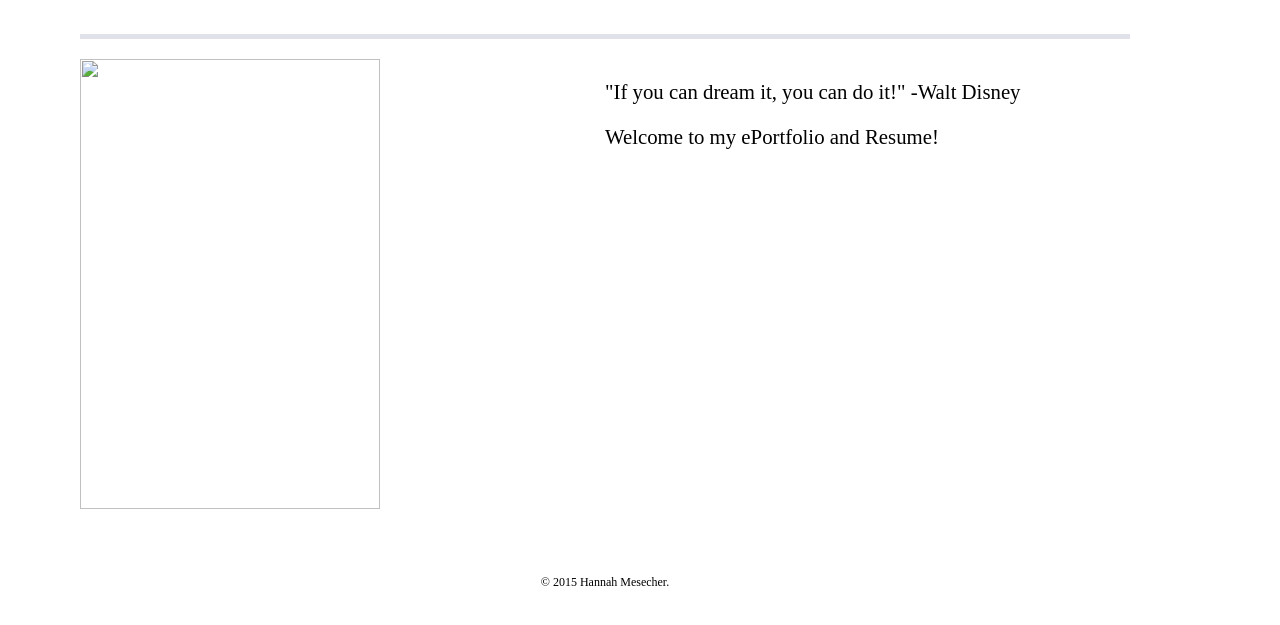
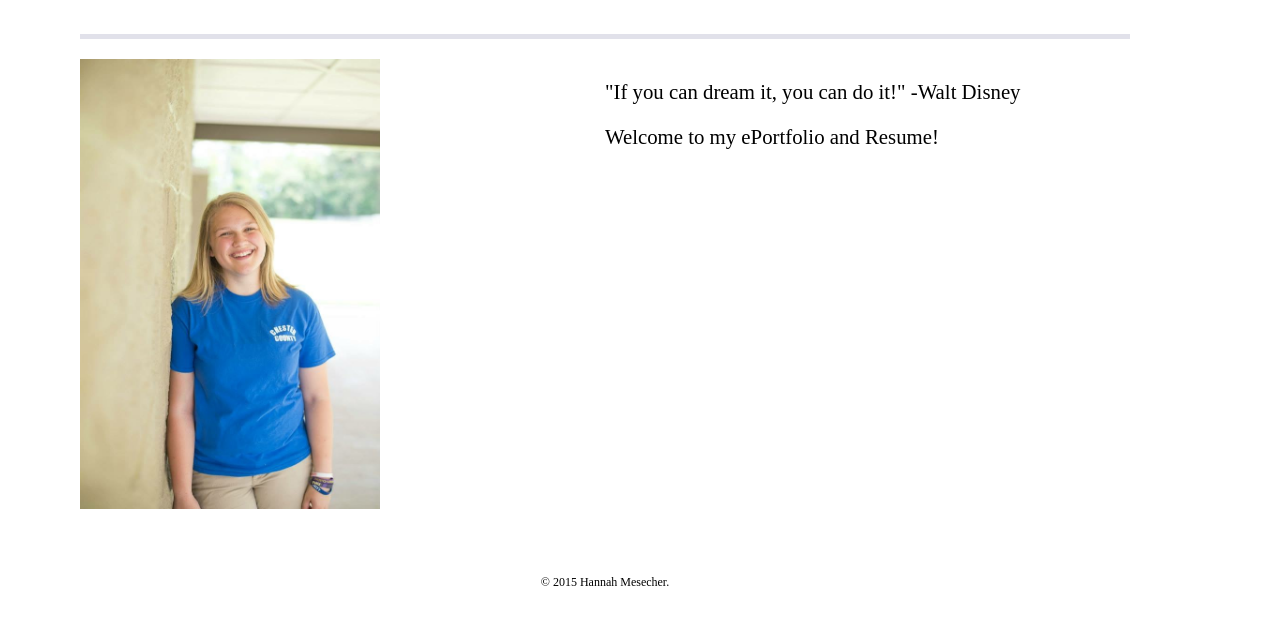
Before and after one commit to HMesecher/Resume, a plain HTML site: page index.html in a window 1280 px wide. Shown: the part 255-880 px from the top of the page. Drawn offline with Linux system fonts and the light colour scheme.

Commit message:
Update index.html

```diff
--- a/index.html
+++ b/index.html
@@ -22,7 +22,7 @@
       <p>Welcome to my ePortfolio and Resume!</p>
     </section>
     <section id="secondary">
-      <img src="img/IMG_0428.JPG" height="450" width="300">
+      <img src="IMG_0428.JPG" height="450" width="300">
     </section>
      <footer>
         <p>&copy; 2015 Hannah Mesecher.</p>
```
